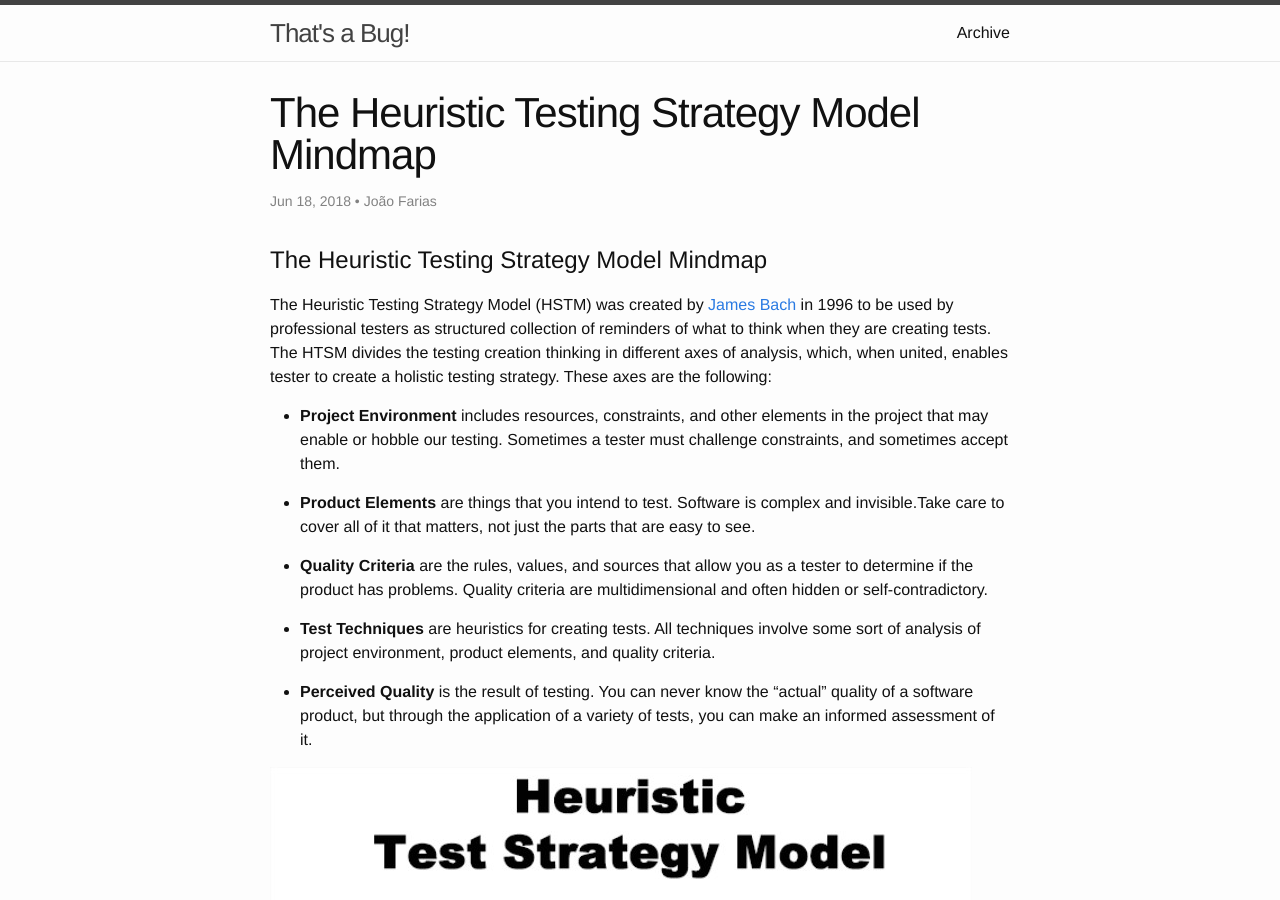
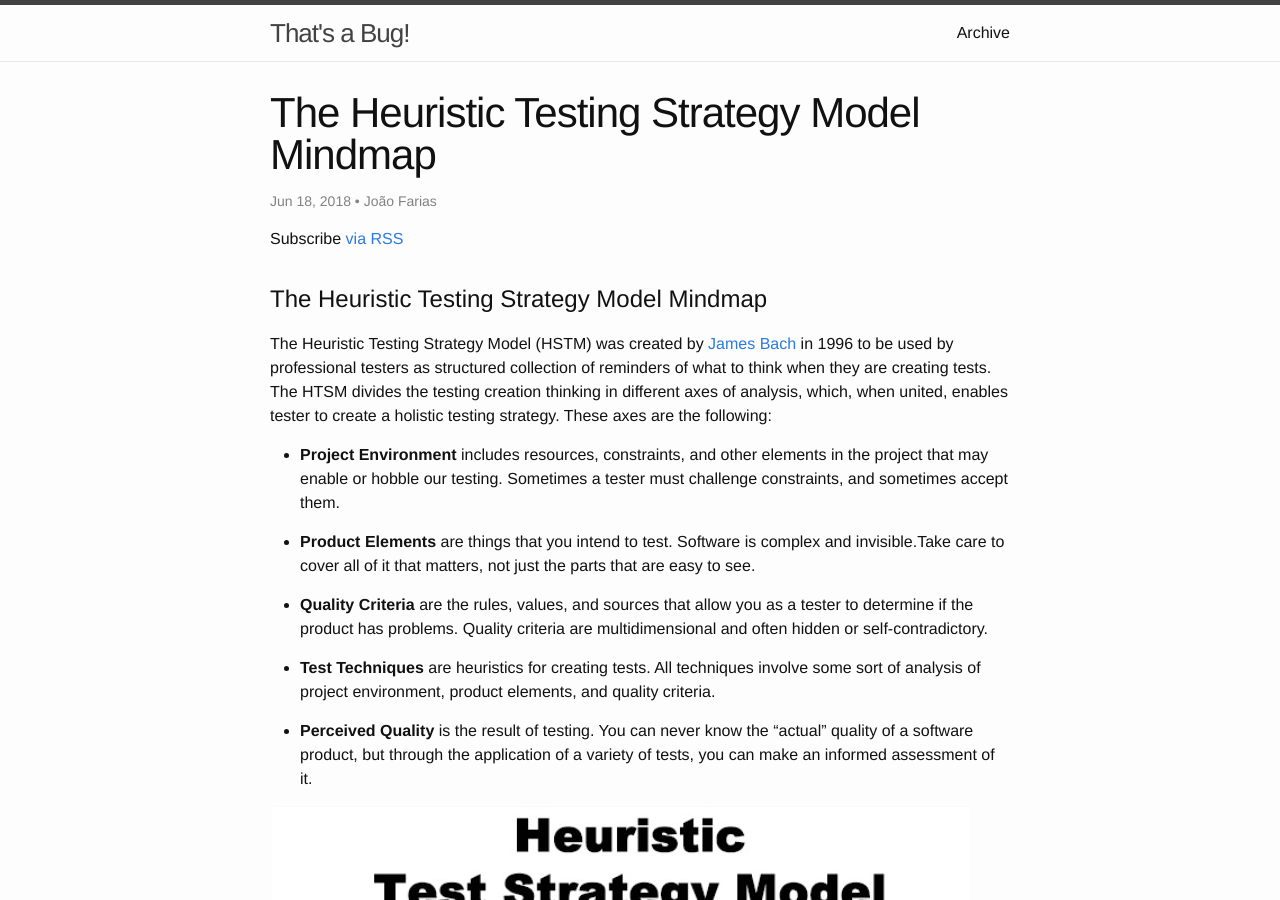
Before and after one commit to JoaoGFarias/JoaoGFarias.github.io, a Jekyll site: the page built from _posts/2018-06-18-the-heuristic_testing_strategy_model_mindmap_.markdown, in a window 1280 px wide and 900 px high. Built offline with Jekyll 4.4.1, drawn with Linux system fonts in a browser that asks for light colours.

Commit message:
Layout improvements

```diff
--- a/Gemfile
+++ b/Gemfile
@@ -4,3 +4,4 @@ gem 'jekyll-gist'
 gem 'jekyll-paginate'
 gem 'html-proofer'
 gem 'tzinfo-data'
+gem 'wdm', '>= 0.1.0' if Gem.win_platform?
--- /dev/null
+++ b/_includes/rss-subscribe.html
@@ -0,0 +1,3 @@
+<p class="rss-subscribe">Subscribe
+    <a href="{{ " /feed.xml " | prepend: site.baseurl }}">via RSS</a>
+</p>
--- a/_layouts/post.html
+++ b/_layouts/post.html
@@ -3,12 +3,17 @@ layout: default
 ---
 <article class="post" itemscope itemtype="http://schema.org/BlogPosting">
 
+
   <header class="post-header">
     <h1 class="post-title" itemprop="name headline">{{ page.title }}</h1>
     <p class="post-meta">
       <time datetime="{{ page.date | date_to_xmlschema }}" itemprop="datePublished">{{ page.date | date: "%b %-d, %Y" }}</time>
-      {% if page.author %} • <span itemprop="author" itemscope itemtype="http://schema.org/Person">
-          <span itemprop="name">{{ page.author }}</span></span>{% endif %}
+      {% if page.author %} •
+      <span itemprop="author" itemscope itemtype="http://schema.org/Person">
+        <span itemprop="name">{{ page.author }}</span>
+      </span>
+      {% endif %}
+      {% include rss-subscribe.html %}
     </p>
   </header>
 
--- a/_posts/2018-06-18-the-heuristic_testing_strategy_model_mindmap_.markdown
+++ b/_posts/2018-06-18-the-heuristic_testing_strategy_model_mindmap_.markdown
@@ -5,6 +5,7 @@ date:   2018-06-18 20:15:00 -0300
 author: João Farias
 version: 1.0.0
 categories: testing exploratory strategy quality
+description: James Bach's HTSM in Mindmap format
 ---
 
 # The Heuristic Testing Strategy Model Mindmap
--- a/index.html
+++ b/index.html
@@ -14,10 +14,12 @@ layout: default
         <h2>
           <a class="post-link" href="{{ post.url | prepend: site.baseurl }}">{{ post.title }}</a>
         </h2>
+        {%if post.description %}
+          {{post.description}}
+        {% endif %}
       </li>
     {% endfor %}
   </ul>
 
-  <p class="rss-subscribe">subscribe <a href="{{ "/feed.xml" | prepend: site.baseurl }}">via RSS</a></p>
-
+  {% include rss-subscribe.html %}
 </div>
```
